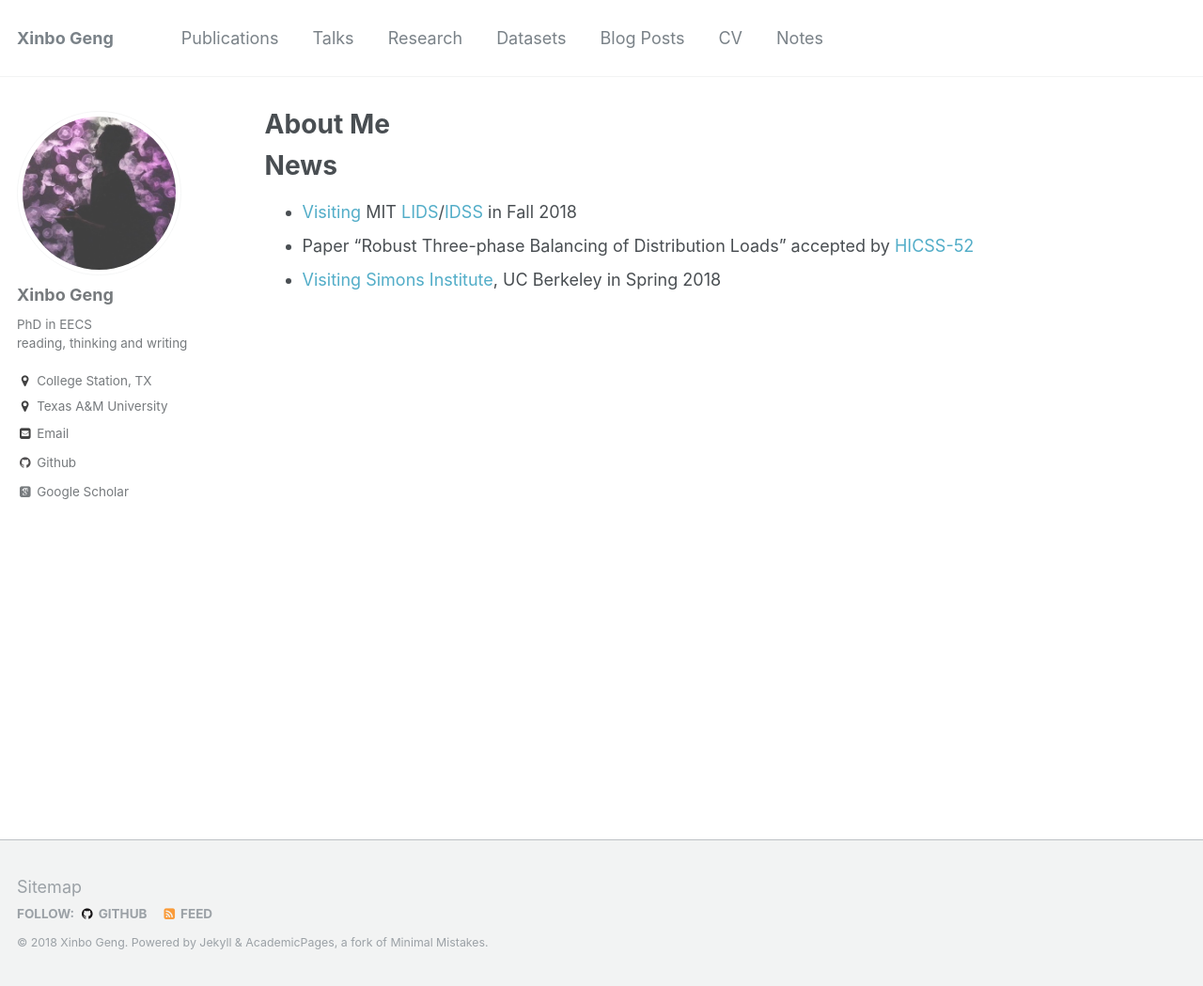
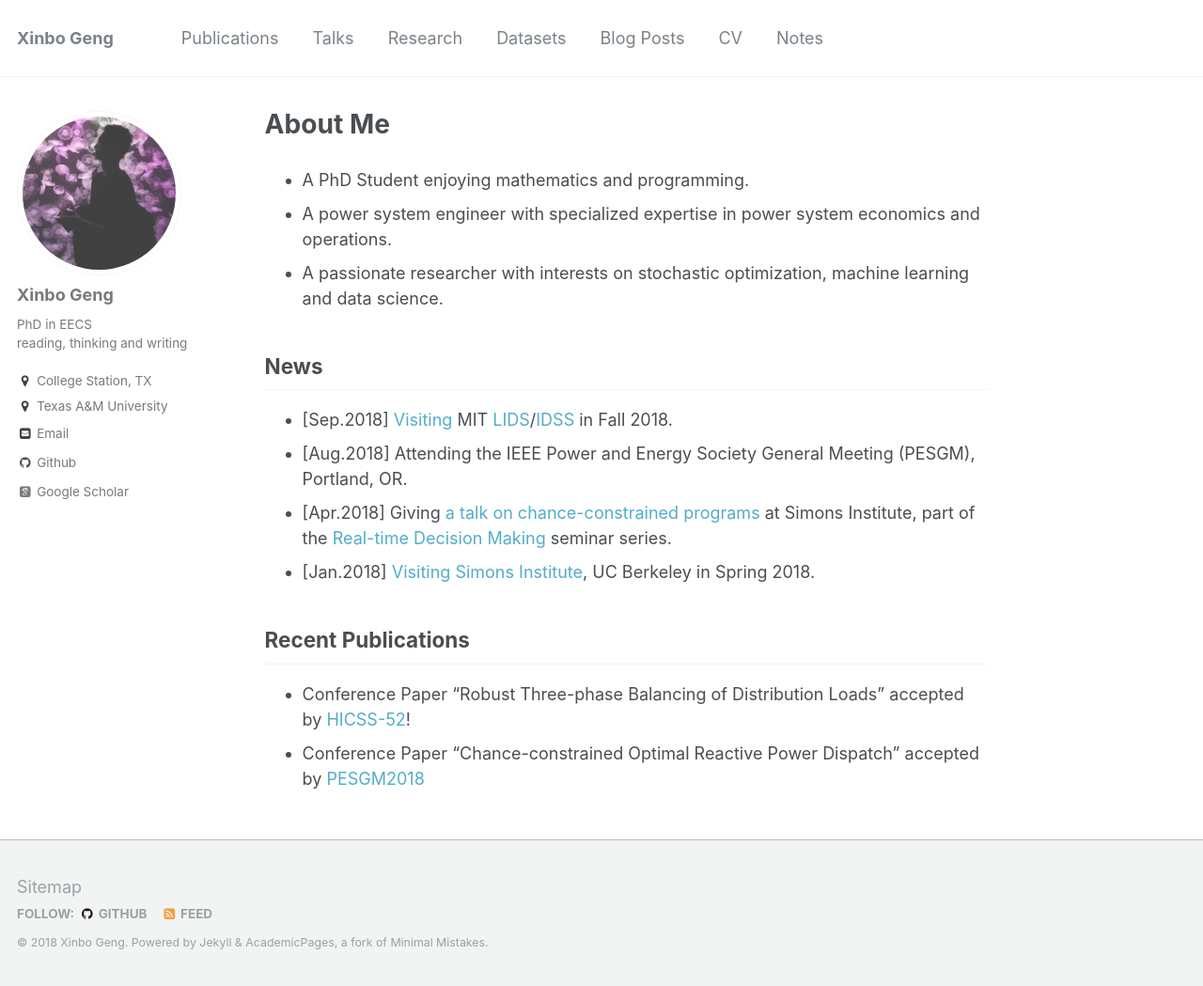
Before and after one commit to xb00dx/xb00dx.github.io, a Jekyll site: the page built from _pages/about.md, in a window 1280 px wide and 1049 px high. Shown: the whole window at 94% size. Built offline with Jekyll 4.4.1, drawn with Linux system fonts in a browser that asks for light colours; some web fonts are replaced.

Commit message:
no message

```diff
--- a/_pages/about.md
+++ b/_pages/about.md
@@ -8,8 +8,16 @@ redirect_from:
   - /about.html
 ---
 
-News
-======
-- [Visiting](https://lids.mit.edu/people/students/xinbo-geng) MIT [LIDS](https://lids.mit.edu/)/[IDSS](https://idss.mit.edu/) in Fall 2018
-- Paper "Robust Three-phase Balancing of Distribution Loads" accepted by [HICSS-52](http://hicss.hawaii.edu/)
-- [Visiting](https://simons.berkeley.edu/people/xinbo-geng) [Simons Institute](https://simons.berkeley.edu/), UC Berkeley in Spring 2018
+- A PhD Student enjoying mathematics and programming.
+- A power system engineer with specialized expertise in power system economics and operations.
+- A passionate researcher with interests on stochastic optimization, machine learning and data science.
+
+## News
+- \[Sep.2018\] [Visiting](https://lids.mit.edu/people/students/xinbo-geng) MIT [LIDS](https://lids.mit.edu/)/[IDSS](https://idss.mit.edu/) in Fall 2018.
+- \[Aug.2018\] Attending the IEEE Power and Energy Society General Meeting (PESGM), Portland, OR.
+- \[Apr.2018\] Giving [a talk on chance-constrained programs](https://simons.berkeley.edu/events/clone-real-time-decision-making-seminar-0) at Simons Institute, part of the [Real-time Decision Making](https://simons.berkeley.edu/programs/realtime2018) seminar series.
+- \[Jan.2018\] [Visiting](https://simons.berkeley.edu/people/xinbo-geng) [Simons Institute](https://simons.berkeley.edu/), UC Berkeley in Spring 2018.
+
+## Recent Publications
+- Conference Paper "Robust Three-phase Balancing of Distribution Loads" accepted by [HICSS-52](http://hicss.hawaii.edu/)!
+- Conference Paper "Chance-constrained Optimal Reactive Power Dispatch" accepted by [PESGM2018](http://pes-gm.org/2018/)
```
